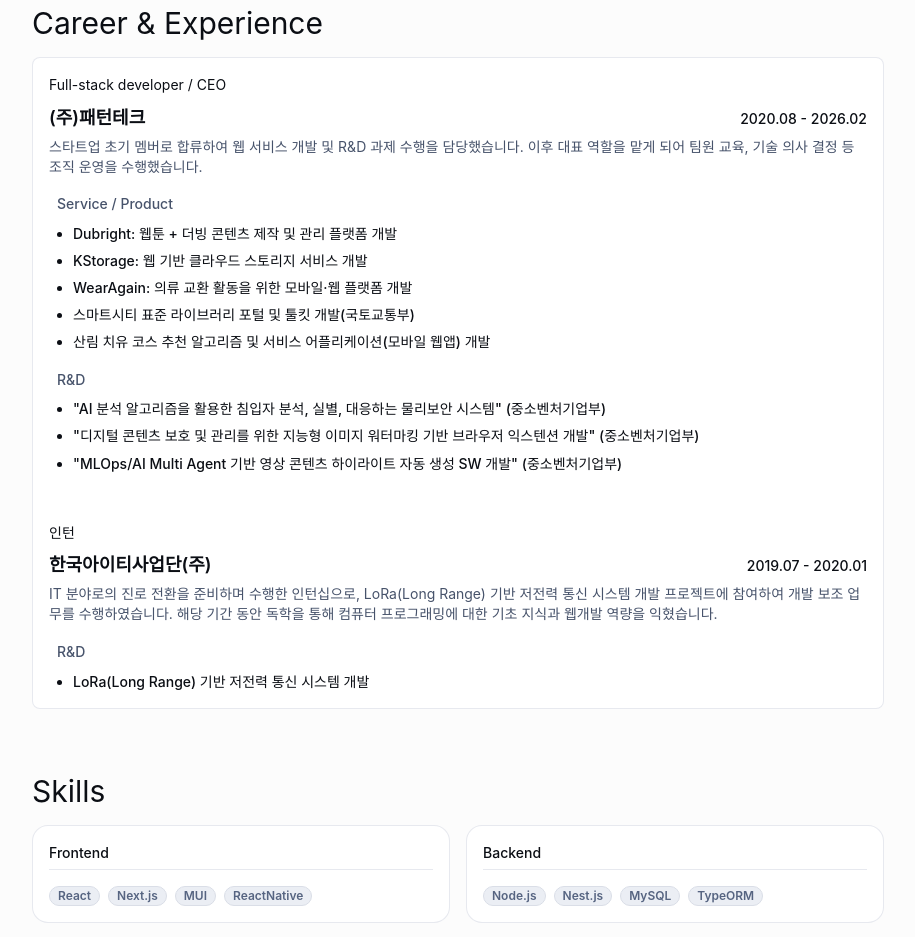
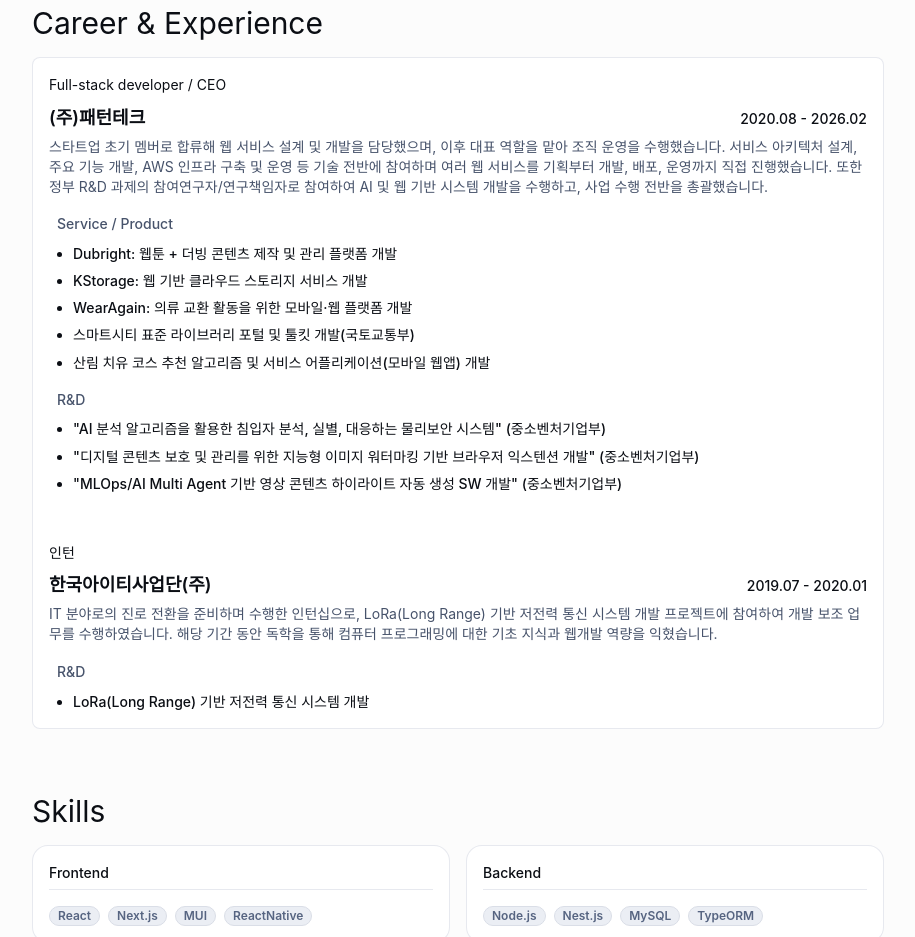
Before and after one commit to bonuk-gu/bonwook-portfolio, a Next.js app: page / in a window 1280 px wide. Shown: the part 1140-2077 px from the top of the page, without its empty margins (182-1097 px from the left). Built offline with nearby package versions, Linux system fonts and the light colour scheme.

Commit message:
version1.3

```diff
--- a/src/components/Career.tsx
+++ b/src/components/Career.tsx
@@ -9,7 +9,7 @@
     tag: "Full-stack developer / CEO",
     title: "(주)패턴테크",
     description:
-      "스타트업 초기 멤버로 합류하여 웹 서비스 개발 및 R&D 과제 수행을 담당했습니다. 이후 대표 역할을 맡게 되어 팀원 교육, 기술 의사 결정 등 조직 운영을 수행했습니다.",
+      "스타트업 초기 멤버로 합류해 웹 서비스 설계 및 개발을 담당했으며, 이후 대표 역할을 맡아 조직 운영을 수행했습니다. 서비스 아키텍처 설계, 주요 기능 개발, AWS 인프라 구축 및 운영 등 기술 전반에 참여하며 여러 웹 서비스를 기획부터 개발, 배포, 운영까지 직접 진행했습니다. 또한 정부 R&D 과제의 참여연구자/연구책임자로 참여하여 AI 및 웹 기반 시스템 개발을 수행하고, 사업 수행 전반을 총괄했습니다.",
     projects: [
       {
         type: "Project",
@@ -65,7 +65,7 @@
 const StyledTypography = styled(Typography)({
   display: "-webkit-box",
   WebkitBoxOrient: "vertical",
-  WebkitLineClamp: 2,
+
   overflow: "hidden",
   textOverflow: "ellipsis",
 });
```
